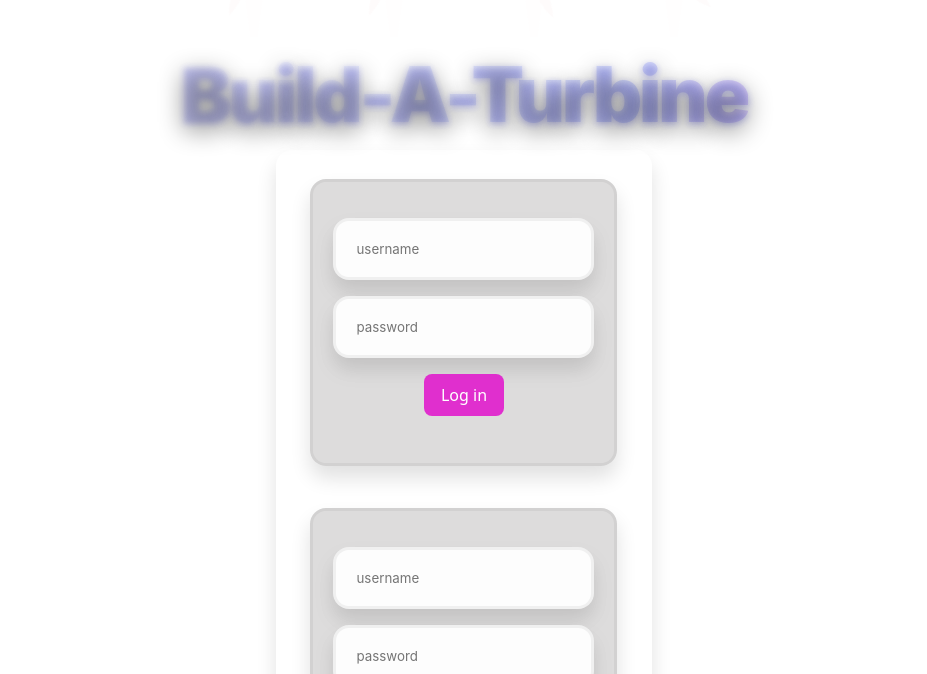
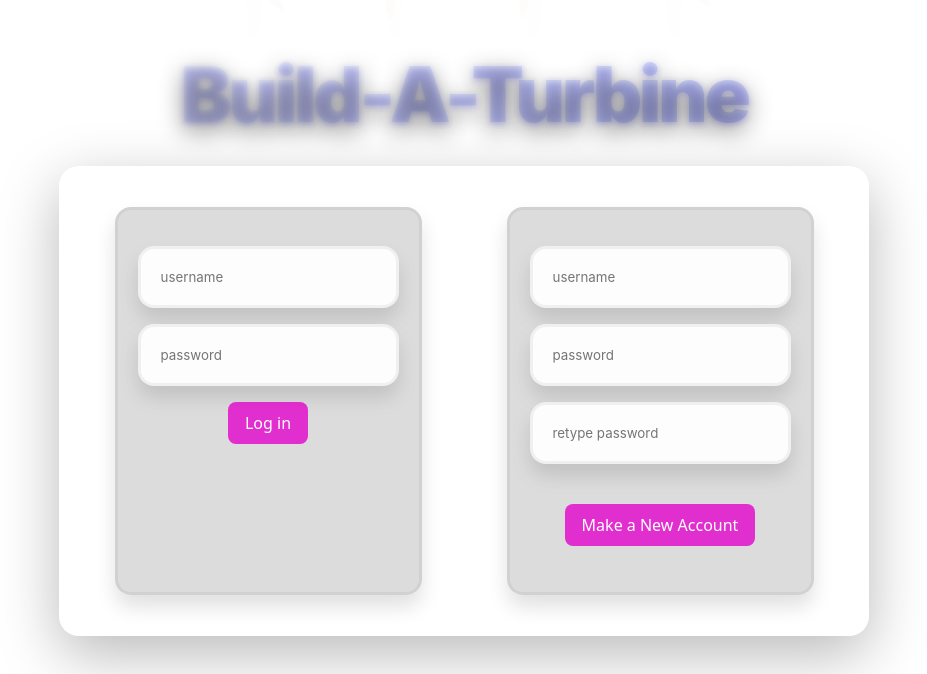
Before and after one commit to Johnmllr-design/Build-A-Turbine-frontend, a React (Vite) app: page / in a window 1280 px wide. Shown: the part 126-800 px from the top of the page, without its empty margins (176-1103 px from the left). Built offline with nearby package versions, Linux system fonts and the light colour scheme.

Commit message:
updated UI

```diff
--- a/src/App.css
+++ b/src/App.css
@@ -98,21 +98,41 @@
 
 
 .div4{
-  background: #fdfdfd00;
-  border-radius: 16px;
-  box-shadow: 0 12px 20px rgba(0,0,0,0.12);
-  transition: transform 0.2s ease, box-shadow 0.2s ease;
-  color: #f8f6f6;
-  height: 750px;
-  border: 3px solid rgba(246, 246, 246, 0);
-  max-width: 350px;
-  margin: 1rem auto;
-  font-family: system-ui, -apple-system, BlinkMacSystemFont, "Segoe UI", Roboto, Helvetica, Arial, sans-serif;
-  display: flex; /* Use flexbox for easy layout control */
-  flex-wrap: wrap; /* Allows children to wrap if they run out of space */
-  padding: 10px; /* Space above and to the sides inside the parent */
-  gap: 10px; /* Space between the children themselves */
+  /* Glassy container */
+  background: rgba(255,255,255,0.04);
+  border-radius: 20px;
+  border: 1px solid rgba(255,255,255,0.18);
+  box-shadow: 0 18px 60px rgba(0,0,0,0.28);
+
+  /* Layout */
+  display: flex;
+  flex-direction: row;          /* SIDE-BY-SIDE */
+  align-items: stretch;
+  justify-content: space-between;
+  gap: 24px;
+
+  /* Sizing */
+  width: min(760px, 96vw);      /* wide enough for 2 panels */
+  height: auto;
+  min-height: 420px;
+  margin: 2rem auto;
+  padding: 24px;
+
+  /* Typography */
+  font-family: "Inter", system-ui, -apple-system, BlinkMacSystemFont,
+               "Segoe UI", Roboto, Helvetica, Arial, sans-serif;
+  color: rgba(255,255,255,0.92);
+
+  backdrop-filter: blur(14px);
+  -webkit-backdrop-filter: blur(14px);
+
+  transition: box-shadow 0.25s ease, transform 0.25s ease;
 }
+
+.div4:hover{
+  box-shadow: 0 26px 90px rgba(0,0,0,0.38);
+}
+
 .scrolldiv{
   background: #fff;
   border-radius: 16px;
```
